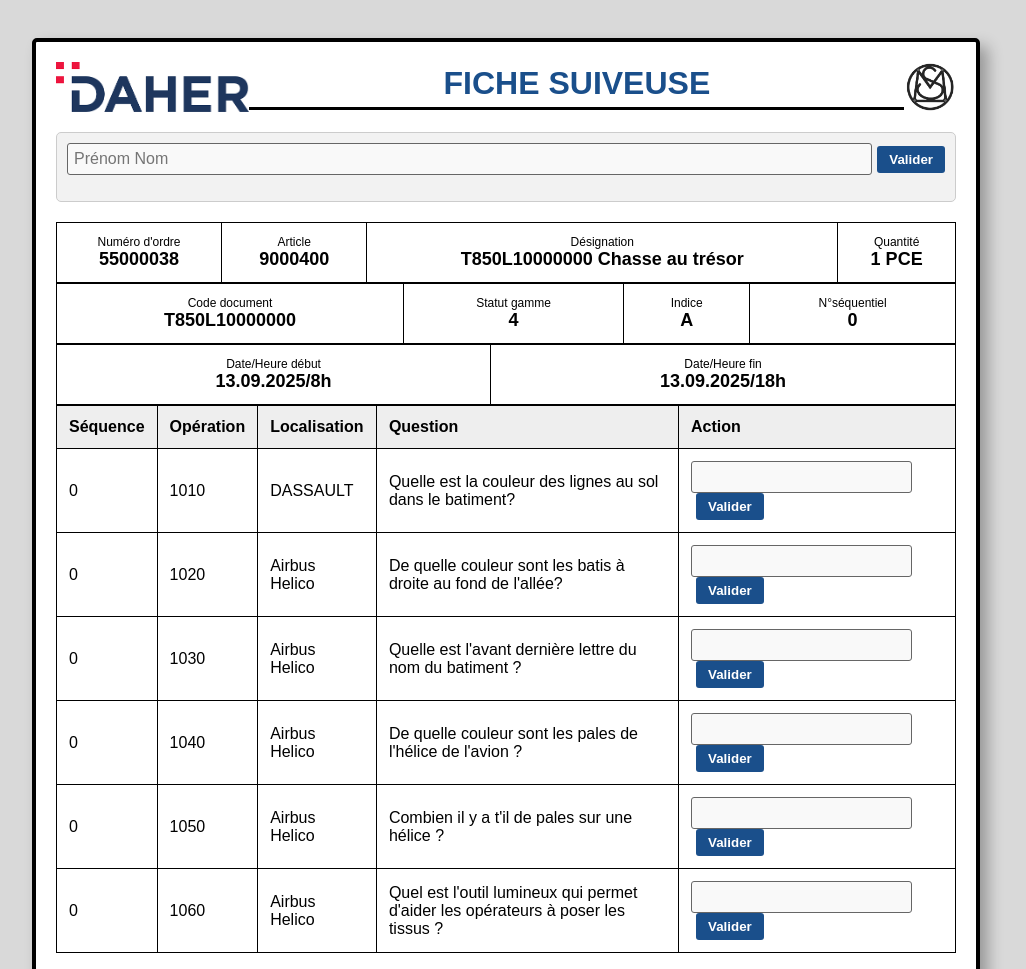
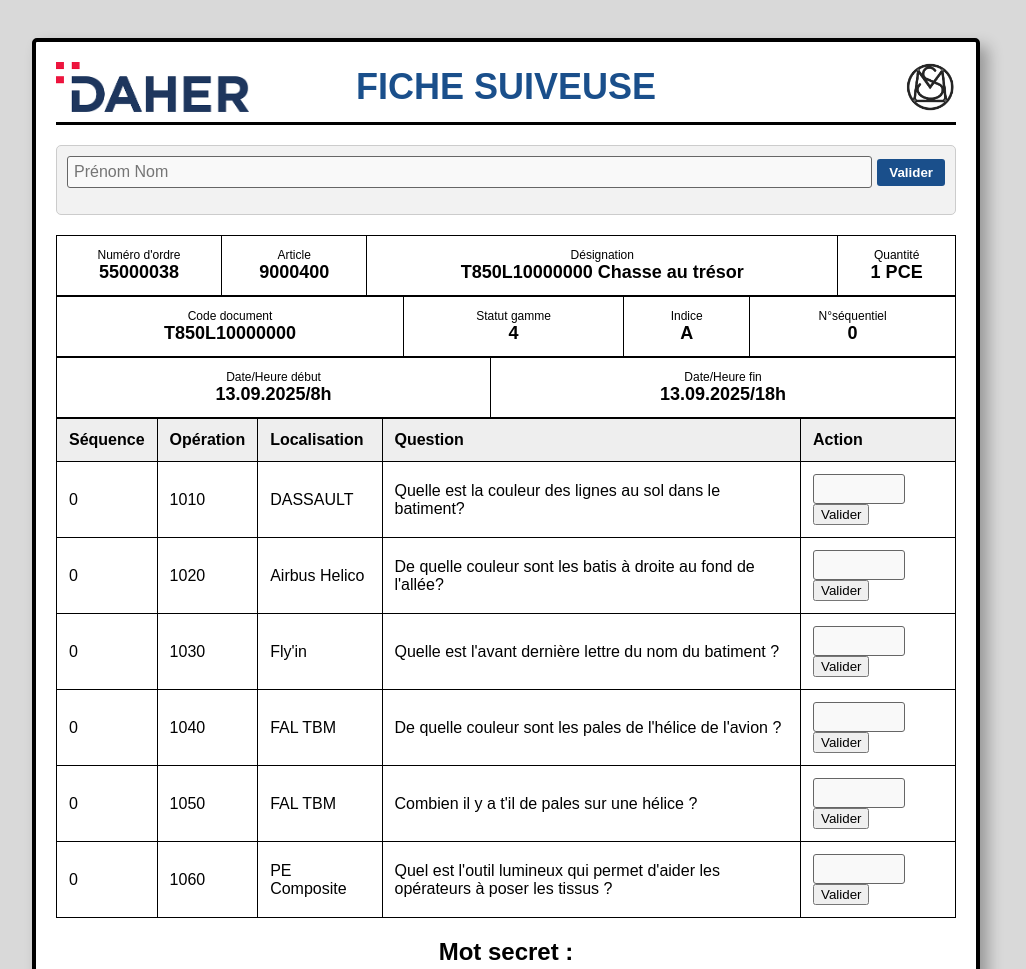
Before and after one commit to Chasse-au-tresor-JDF/Chasse-au-tresor, a plain HTML site: page index.html in a window 1280 px wide. Shown: the top 969 px of the page, without its empty margins (134-1160 px from the left). Drawn offline with Linux system fonts and the light colour scheme.

Commit message:
Update index.html

```diff
--- a/index.html
+++ b/index.html
@@ -6,17 +6,46 @@
 <style>
 body { font-family: Arial, sans-serif; background: #d9d9d9; padding: 30px; }
 .ordre { max-width: 900px; margin: auto; background: #fff; border: 4px solid #000; padding: 20px; border-radius: 5px; box-shadow: 8px 8px 15px rgba(0,0,0,0.3); }
-.header { display: flex; justify-content: space-between; align-items: center; margin-bottom: 20px; }
-.header h1 { flex-grow: 1; text-align: center; margin: 0; color: #1a4f8b; border-bottom: 3px solid #000; padding-bottom: 5px; }
+
+/* HEADER */
+.header {
+  display: flex;
+  justify-content: space-between;
+  align-items: center;
+  position: relative;
+  margin-bottom: 20px;
+  border-bottom: 3px solid #000;
+  padding-bottom: 10px;
+}
+.header h1 {
+  position: absolute;
+  left: 50%;
+  transform: translateX(-50%);
+  margin: 0;
+  color: #1a4f8b;
+  font-size: 36px;
+}
 .logo { height: 50px; }
+
+/* FORMULAIRE */
 .formulaire { margin-bottom: 20px; padding: 10px; background: #f2f2f2; border: 1px solid #ccc; border-radius: 5px; }
+.formulaire div { display: flex; align-items: center; }
+.formulaire input { flex-grow: 1; padding: 6px; border: 1px solid #666; border-radius: 3px; background: #f9f9f9; font-size:16px; }
+.formulaire button { margin-left: 5px; padding: 6px 12px; background: #1a4f8b; color: white; border: none; border-radius: 3px; cursor: pointer; font-weight: bold; }
+.formulaire button:hover { background: #12385f; }
+
+/* TABLES */
 table { width: 100%; border-collapse: collapse; margin-bottom: 0px; font-size: 16px; }
 th, td { border: 1px solid #000; padding: 12px; text-align: left; }
 th { background: #eee; }
-input { padding: 6px; border: 1px solid #666; border-radius: 3px; background: #f9f9f9; font-size:16px; }
-button { padding: 6px 12px; background: #1a4f8b; color: white; border: none; border-radius: 3px; cursor: pointer; font-weight: bold; margin-left: 5px; }
-button:hover { background: #12385f; }
+
+/* Cases réponses contenteditable */
+.answerDiv { min-width: 80px; padding: 5px; border: 1px solid #666; border-radius: 3px; background: #f9f9f9; display:inline-block; }
+
+/* MOT SECRET */
 #motSecret { margin-top: 20px; font-size: 24px; font-weight: bold; text-align: center; }
+
+/* MESSAGE FINAL */
 .final { text-align: center; font-size: 1.5em; color: #27ae60; font-weight: bold; padding: 20px; border: 3px solid #27ae60; background: #eaffea; display: none; margin-top: 20px; position: relative; }
 </style>
 </head>
@@ -30,10 +59,10 @@ button:hover { background: #12385f; }
     <img src="Morane-Saulnier.png" alt="Logo droite" class="logo">
   </div>
 
-  <!-- FORMULAIRE Nom + Prénom -->
+  <!-- FORMULAIRE Prénom + Nom -->
   <div class="formulaire">
-    <div style="display:flex; align-items:center;">
-      <input type="text" id="nomComplet" placeholder="Prénom Nom" style="flex-grow:1;">
+    <div>
+      <input type="text" id="nomComplet" placeholder="Prénom Nom">
       <button onclick="validerIdentite()">Valider</button>
     </div>
     <p id="msgIdentite" style="color:red; font-weight:bold; margin-top:5px;"></p>
@@ -42,108 +71,55 @@ button:hover { background: #12385f; }
   <!-- INFOS GENERALES -->
   <table>
     <tr>
-      <td style="text-align:center;">
-        <div style="font-size:12px;">Numéro d'ordre</div>
-        <div style="font-weight:bold; font-size:18px;">55000038</div>
-      </td>
-      <td style="text-align:center;">
-        <div style="font-size:12px;">Article</div>
-        <div style="font-weight:bold; font-size:18px;">9000400</div>
-      </td>
-      <td style="text-align:center;">
-        <div style="font-size:12px;">Désignation</div>
-        <div style="font-weight:bold; font-size:18px;">T850L10000000 Chasse au trésor</div>
-      </td>
-      <td style="text-align:center;">
-        <div style="font-size:12px;">Quantité</div>
-        <div style="font-weight:bold; font-size:18px;">1 PCE</div>
-      </td>
+      <td style="text-align:center;"><div style="font-size:12px;">Numéro d'ordre</div><div style="font-weight:bold; font-size:18px;">55000038</div></td>
+      <td style="text-align:center;"><div style="font-size:12px;">Article</div><div style="font-weight:bold; font-size:18px;">9000400</div></td>
+      <td style="text-align:center;"><div style="font-size:12px;">Désignation</div><div style="font-weight:bold; font-size:18px;">T850L10000000 Chasse au trésor</div></td>
+      <td style="text-align:center;"><div style="font-size:12px;">Quantité</div><div style="font-weight:bold; font-size:18px;">1 PCE</div></td>
     </tr>
   </table>
 
   <table>
     <tr>
-      <td style="text-align:center;">
-        <div style="font-size:12px;">Code document</div>
-        <div style="font-weight:bold; font-size:18px;">T850L10000000</div>
-      </td>
-      <td style="text-align:center;">
-        <div style="font-size:12px;">Statut gamme</div>
-        <div style="font-weight:bold; font-size:18px;">4</div>
-      </td>
-      <td style="text-align:center;">
-        <div style="font-size:12px;">Indice</div>
-        <div style="font-weight:bold; font-size:18px;">A</div>
-      </td>
-      <td style="text-align:center;">
-        <div style="font-size:12px;">N°séquentiel</div>
-        <div style="font-weight:bold; font-size:18px;">0</div>
-      </td>
+      <td style="text-align:center;"><div style="font-size:12px;">Code document</div><div style="font-weight:bold; font-size:18px;">T850L10000000</div></td>
+      <td style="text-align:center;"><div style="font-size:12px;">Statut gamme</div><div style="font-weight:bold; font-size:18px;">4</div></td>
+      <td style="text-align:center;"><div style="font-size:12px;">Indice</div><div style="font-weight:bold; font-size:18px;">A</div></td>
+      <td style="text-align:center;"><div style="font-size:12px;">N°séquentiel</div><div style="font-weight:bold; font-size:18px;">0</div></td>
     </tr>
   </table>
 
   <table>
     <tr>
-      <td style="text-align:center;">
-        <div style="font-size:12px;">Date/Heure début</div>
-        <div style="font-weight:bold; font-size:18px;">13.09.2025/8h</div>
-      </td>
-      <td style="text-align:center;">
-        <div style="font-size:12px;">Date/Heure fin</div>
-        <div style="font-weight:bold; font-size:18px;">13.09.2025/18h</div>
-      </td>
+      <td style="text-align:center;"><div style="font-size:12px;">Date/Heure début</div><div style="font-weight:bold; font-size:18px;">13.09.2025/8h</div></td>
+      <td style="text-align:center;"><div style="font-size:12px;">Date/Heure fin</div><div style="font-weight:bold; font-size:18px;">13.09.2025/18h</div></td>
     </tr>
   </table>
 
   <!-- ETAPES -->
   <table>
-    <tr>
-      <th>Séquence</th><th>Opération</th><th>Localisation</th><th>Question</th><th>Action</th>
-    </tr>
+    <tr><th>Séquence</th><th>Opération</th><th>Localisation</th><th>Question</th><th>Action</th></tr>
 
-    <tr id="step1">
-      <td>0</td><td>1010</td><td>DASSAULT</td>
-      <td>Quelle est la couleur des lignes au sol dans le batiment?</td>
-      <td><input type="text" id="answer1"><button onclick="checkAnswer(1,'jaune')">Valider</button></td>
-    </tr>
-
-    <tr id="step2">
-      <td>0</td><td>1020</td><td>Airbus Helico</td>
-      <td>De quelle couleur sont les batis à droite au fond de l'allée?</td>
-      <td><input type="text" id="answer2"><button onclick="checkAnswer(2,['verts','vert'])">Valider</button></td>
-    </tr>
-
-    <tr id="step3">
-      <td>0</td><td>1030</td><td>Airbus Helico</td>
-      <td>Quelle est l'avant dernière lettre du nom du batiment ?</td>
-      <td><input type="text" id="answer3"><button onclick="checkAnswer(3,'i')">Valider</button></td>
-    </tr>
-
-    <tr id="step4">
-      <td>0</td><td>1040</td><td>Airbus Helico</td>
-      <td>De quelle couleur sont les pales de l'hélice de l'avion ?</td>
-      <td><input type="text" id="answer4"><button onclick="checkAnswer(4,'noir')">Valider</button></td>
-    </tr>
-
-    <tr id="step5">
-      <td>0</td><td>1050</td><td>Airbus Helico</td>
-      <td>Combien il y a t'il de pales sur une hélice ?</td>
-      <td><input type="text" id="answer5"><button onclick="checkAnswer(5,'cinq')">Valider</button></td>
-    </tr>
-
-    <tr id="step6">
-      <td>0</td><td>1060</td><td>Airbus Helico</td>
-      <td>Quel est l'outil lumineux qui permet d'aider les opérateurs à poser les tissus ?</td>
-      <td><input type="text" id="answer6"><button onclick="checkAnswer(6,'laser')">Valider</button></td>
-    </tr>
+    <tr id="step1"><td>0</td><td>1010</td><td>DASSAULT</td><td>Quelle est la couleur des lignes au sol dans le batiment?</td>
+      <td><div id="answer1" class="answerDiv" contenteditable="true"></div><button onclick="checkAnswer(1,'jaune')">Valider</button></td></tr>
+    <tr id="step2"><td>0</td><td>1020</td><td>Airbus Helico</td><td>De quelle couleur sont les batis à droite au fond de l'allée?</td>
+      <td><div id="answer2" class="answerDiv" contenteditable="true"></div><button onclick="checkAnswer(2,['verts','vert'])">Valider</button></td></tr>
+    <tr id="step3"><td>0</td><td>1030</td><td>Fly'in</td><td>Quelle est l'avant dernière lettre du nom du batiment ?</td>
+      <td><div id="answer3" class="answerDiv" contenteditable="true"></div><button onclick="checkAnswer(3,'i')">Valider</button></td></tr>
+    <tr id="step4"><td>0</td><td>1040</td><td>FAL TBM</td><td>De quelle couleur sont les pales de l'hélice de l'avion ?</td>
+      <td><div id="answer4" class="answerDiv" contenteditable="true"></div><button onclick="checkAnswer(4,['noir','noires'])">Valider</button></td></tr>
+    <tr id="step5"><td>0</td><td>1050</td><td>FAL TBM</td><td>Combien il y a t'il de pales sur une hélice ?</td>
+      <td><div id="answer5" class="answerDiv" contenteditable="true"></div><button onclick="checkAnswer(5,'cinq')">Valider</button></td></tr>
+    <tr id="step6"><td>0</td><td>1060</td><td>PE Composite</td><td>Quel est l'outil lumineux qui permet d'aider les opérateurs à poser les tissus ?</td>
+      <td><div id="answer6" class="answerDiv" contenteditable="true"></div><button onclick="checkAnswer(6,'laser')">Valider</button></td></tr>
   </table>
 
   <!-- Mot secret -->
   <div id="motSecret">Mot secret : <span id="mot"></span></div>
 
   <!-- Message final -->
-  <div id="final" class="final">🎉 Bravo ! Tu as terminé l’ordre de fabrication et trouvé le trésor !</div>
-
+  <div id="final" class="final">
+    🎉 Bravo ! Tu as terminé l’ordre de fabrication et trouvé le trésor !<br>
+    Dirige-toi à l'entrée pour récupérer ta récompense !
+  </div>
 </div>
 
 <script>
@@ -152,8 +128,8 @@ let bonnesReponses = 0;
 const totalEtapes = Object.keys(lettres).length;
 let identiteOK = false;
 
-// URL de ton Apps Script (à remplacer par ton lien /exec)
-const scriptURL = "https://script.google.com/macros/s/AKfycbwVacmGFhbIdGWoBp1a4Cr0zV29KNYaosEne3drlxBBOPrOEmu-zV2ZlPY2ujaDjUke/exec";
+// URL de ton Apps Script
+const scriptURL = "https://script.google.com/macros/s/AKfycbw0-IWytrj15XFD-bVnq8829AUcvRfp3kgHiTX63zgw3ox0bUwqW9o_x2GA0GsvAslO/exec";
 
 // Validation prénom/nom
 function validerIdentite(){
@@ -162,23 +138,47 @@ function validerIdentite(){
     document.getElementById("msgIdentite").textContent = "⚠️ Merci de renseigner votre prénom et nom.";
     identiteOK = false;
   } else {
-    document.getElementById("msgIdentite").textContent = "✅ Identité validée, vous pouvez commencer !";
+    document.getElementById("msgIdentite").textContent = "✅ Identité validée, vous pouvez commencer ! Attention, il faut remplir le document dans l'ordre des questions !";
     identiteOK = true;
   }
 }
 
 // Validation des étapes
 function checkAnswer(step, correctAnswers){
-  if(!identiteOK){ alert("⚠️ Vous devez entrer votre prénom et nom avant de jouer !"); return; }
-  let inputField = document.getElementById("answer"+step);
-  let input = inputField.value.trim().toLowerCase();
+  if(!identiteOK){
+    alert("⚠️ Vous devez entrer votre prénom et nom avant de jouer !");
+    return;
+  }
+
+  let inputDiv = document.getElementById("answer"+step);
+
+  // NE PAS VALIDER DEUX FOIS : si la case est déjà verrouillée, sortir
+  if(inputDiv.contentEditable === "false") return;
+
+  let input = inputDiv.textContent.trim().toLowerCase();
   if(!Array.isArray(correctAnswers)) correctAnswers=[correctAnswers];
 
   if(correctAnswers.includes(input)){
-    document.getElementById("step"+step).style.backgroundColor = "#c8f7c5";
-    inputField.disabled = true;
-    document.getElementById("mot").textContent += lettres[step];
+    // Verrouiller la réponse
+    inputDiv.style.backgroundColor = "#c8f7c5";
+    inputDiv.contentEditable = "false";
+
+    // Mettre la lettre du mot secret en gras dans la même case
+    let letter = lettres[step];
+    let index = input.toLowerCase().indexOf(letter.toLowerCase());
+    if(index !== -1){
+      inputDiv.innerHTML = input.substring(0,index) + "<b>" + input.charAt(index) + "</b>" + input.substring(index+1);
+    }
+
+    // Ajouter la lettre au mot secret uniquement si elle n'y est pas déjà
+    let motSpan = document.getElementById("mot");
+    if(!motSpan.textContent.includes(letter)){
+      motSpan.textContent += letter;
+    }
+
     bonnesReponses++;
+
+    // Si toutes les réponses sont bonnes, afficher le message final et envoyer le nom
     if(bonnesReponses === totalEtapes){
       document.getElementById("final").style.display = "block";
       envoyerNomPrenom();
```
